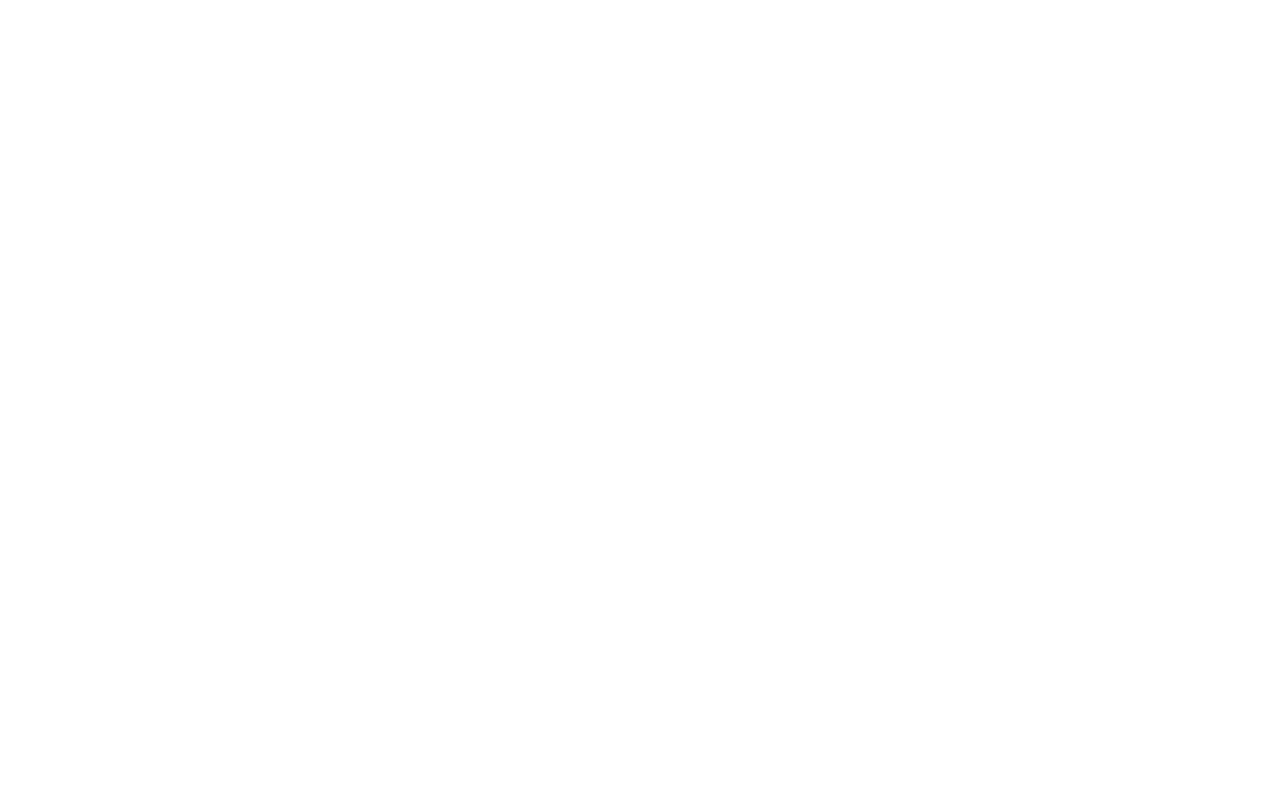
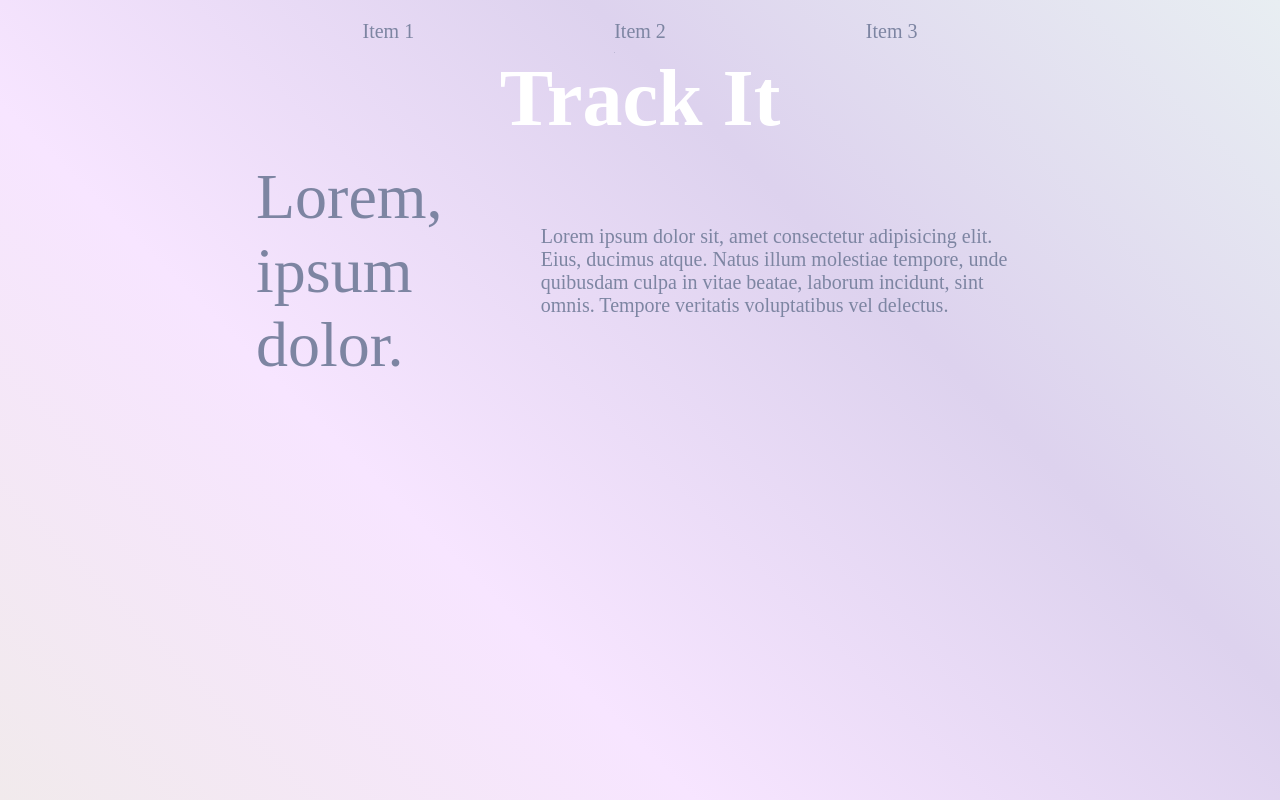
Before and after one commit to Thee-Nighthawks/Map-It, a React (Vite) app in the folder map/: page / in a window 1280 px wide. Built offline with nearby package versions, Linux system fonts and the light colour scheme.

Commit message:
Safety Commit

```diff
--- a/map/package.json
+++ b/map/package.json
@@ -10,7 +10,8 @@
   },
   "dependencies": {
     "react": "^18.2.0",
-    "react-dom": "^18.2.0"
+    "react-dom": "^18.2.0",
+    "react-router-dom": "^6.4.2"
   },
   "devDependencies": {
     "@types/react": "^18.0.22",
--- a/map/src/App.css
+++ b/map/src/App.css
@@ -0,0 +1,18 @@
+* {
+    margin: 0;
+    padding: 0;
+    box-sizing: border-box;
+    scroll-behavior: smooth;
+}
+
+:root {
+    --bg-gradient: linear-gradient(45deg, #F1eaec, #f7e5ff, #DDD2EE, #e8eef2);
+    --clr-primary-100: #FFFFFF;
+    --clr-primary-400: #7d85A2;
+}
+
+.container {
+    min-height: 100vh;
+    background: var(--bg-gradient);
+    color: var(--clr-primary-400)
+}
--- a/map/src/App.jsx
+++ b/map/src/App.jsx
@@ -1,7 +1,21 @@
+import { BrowserRouter as Router, Routes, Route } from "react-router-dom"
+import Navbar from "./components/UI Components/Navbar/Navbar"
+import HomePage from "./pages/HomePage"
+import SupportPage from "./pages/SupportPage"
 import "./App.css"
 
 function App() {
-  return <div className="App"></div>
+  return (
+    <div className="container">
+      <Navbar />
+      <Router>
+        <Routes>
+          <Route path="/" element={<HomePage />} />
+          <Route path="/support" element={<SupportPage />} />
+        </Routes>
+      </Router>
+    </div>
+  )
 }
 
 export default App
--- /dev/null
+++ b/map/src/components/Home/Home.css
@@ -0,0 +1,17 @@
+.hero {
+    padding: 1em;
+    width: min(50em, 90%);
+    margin: auto;
+    display: grid;
+    grid-template-columns: 35% 1fr;
+}
+.hero-main {
+    font-size: 4rem;
+}
+.hero-content {
+    padding: 1rem;
+    font-size: 1.25rem;
+    display: flex;
+    justify-content: center;
+    align-items: center;
+}
--- /dev/null
+++ b/map/src/components/Home/Intro.jsx
@@ -0,0 +1,16 @@
+import "./Home.css"
+function Intro() {
+  return (
+    <main className="hero">
+      <div className="hero-main">Lorem, ipsum dolor.</div>
+      <p className="hero-content">
+        Lorem ipsum dolor sit, amet consectetur adipisicing elit. Eius, ducimus
+        atque. Natus illum molestiae tempore, unde quibusdam culpa in vitae
+        beatae, laborum incidunt, sint omnis. Tempore veritatis voluptatibus vel
+        delectus.
+      </p>
+    </main>
+  )
+}
+
+export default Intro
--- /dev/null
+++ b/map/src/components/UI Components/Header/Header.jsx
@@ -0,0 +1,11 @@
+import styles from "./Header.module.css"
+function Header({ heading, subHeading }) {
+  return (
+    <header className={styles["header"]}>
+      <h1>{heading}</h1>
+      <h2>{subHeading}</h2>
+    </header>
+  )
+}
+
+export default Header
--- /dev/null
+++ b/map/src/components/UI Components/Header/Header.module.css
@@ -0,0 +1,5 @@
+header {
+    text-align: center;
+    color: var(--clr-primary-100);
+    font-size: 2.5rem;
+}
--- /dev/null
+++ b/map/src/components/UI Components/Navbar/Navbar.jsx
@@ -0,0 +1,14 @@
+import styles from "./Navbar.module.css"
+function Navbar() {
+  return (
+    <nav className={styles["main-nav"]}>
+      <ul>
+        <li>Item 1</li>
+        <li>Item 2</li>
+        <li>Item 3</li>
+      </ul>
+    </nav>
+  )
+}
+
+export default Navbar
--- /dev/null
+++ b/map/src/components/UI Components/Navbar/Navbar.module.css
@@ -0,0 +1,27 @@
+.main-nav > ul {
+    display: flex;
+    font-size: 1.25rem;
+    list-style: none;
+    justify-content: center;
+    gap: 10em;
+}
+li {
+    padding-block: 1em 0.5em;
+    position: relative;
+    overflow: hidden;
+    cursor: pointer;
+}
+ul > li > * {
+    text-decoration: none;
+}
+li::after {
+    content: "";
+    position: absolute;
+    background-color: var(--clr-primary-400);
+    inset: 98% 0 0 0;
+    transform: translateX(-100%);
+    transition: transform 250ms ease-in-out;
+}
+li:hover::after {
+    transform: translateX(0);
+}
--- /dev/null
+++ b/map/src/pages/HomePage.jsx
@@ -0,0 +1,14 @@
+import Header from "../components/UI Components/Header/Header"
+import config from "../app/config"
+import Intro from "../components/Home/Intro"
+
+function HomePage() {
+  return (
+    <div id="home">
+      <Header heading={config.name} />
+      <Intro />
+    </div>
+  )
+}
+
+export default HomePage
--- /dev/null
+++ b/map/src/pages/SupportPage.jsx
@@ -0,0 +1,9 @@
+function SupportPage() {
+  return (
+    <div id="support">
+      <h1>Hello Support</h1>
+    </div>
+  )
+}
+
+export default SupportPage
```
Also changed, not shown: 1 other file (tests, documents, lock files or other folders).
